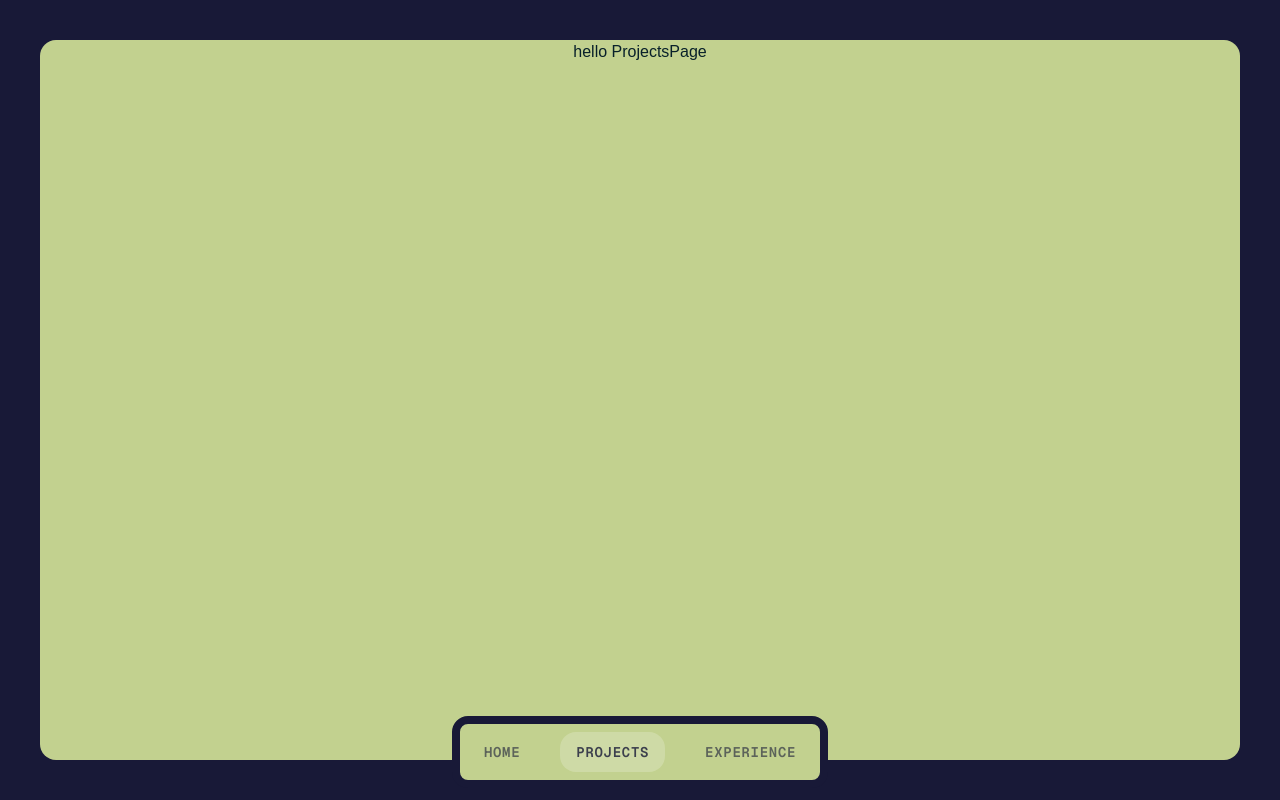
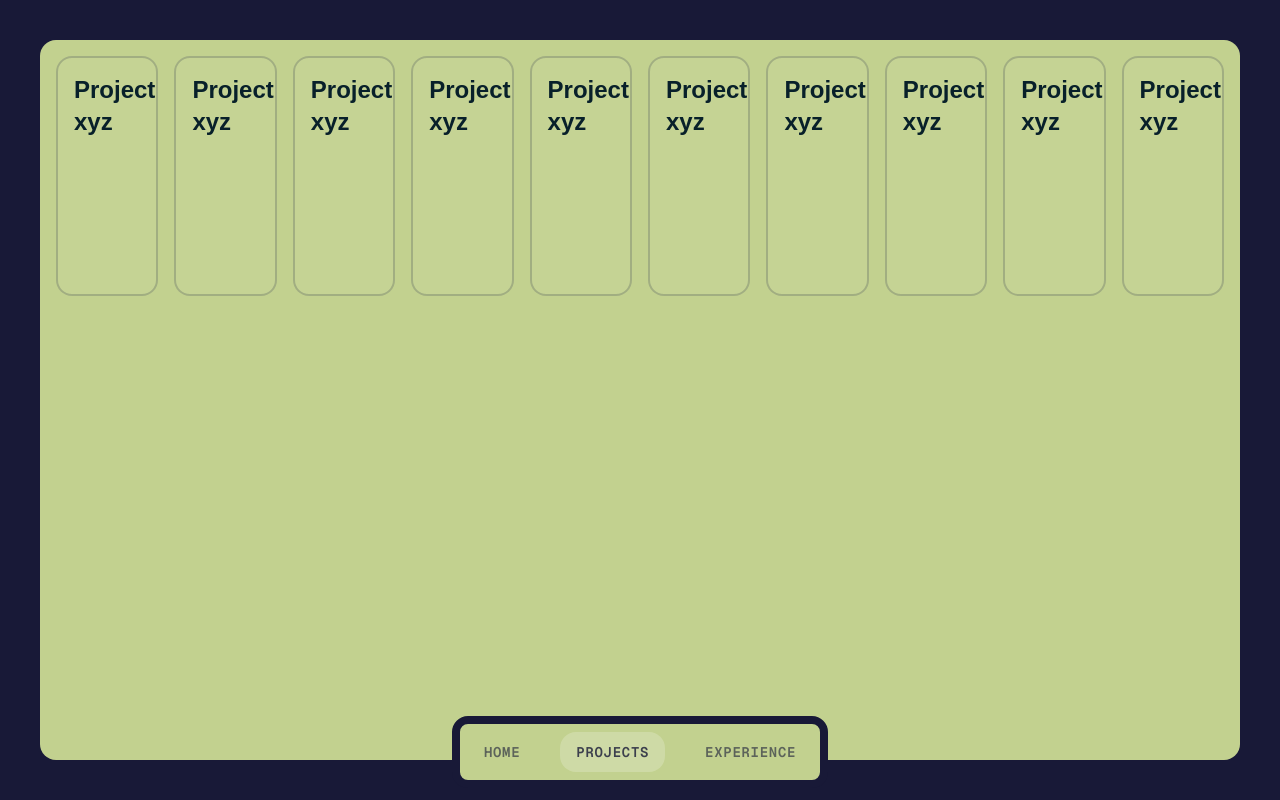
Before and after one commit to ankitzm/portfolio, a Next.js app: page /projects in a window 1280 px wide. Built offline with nearby package versions, Linux system fonts and the light colour scheme.

Commit message:
Add ProjectCard and ProjectsGrid components; update ProjectsPage to utilize new components for improved layout and organization of project cards.

```diff
--- /dev/null
+++ b/app/components/ProjectCard.tsx
@@ -0,0 +1,22 @@
+interface ProjectCardProps {
+  colSpan?: 1 | 2 | 3 | 4 | 5 | 6 | 7 | 8 | 9;
+  title?: string;
+  height?: string;
+  className?: string;
+}
+
+export default function ProjectCard({
+  colSpan = 3,
+  title = "Project xyz",
+  className = "",
+}: ProjectCardProps) {
+  const colSpanClass = `col-span-${colSpan}`;
+
+  return (
+    <div
+      className={`border-2 border-background-base/20 bg-white/5 rounded-2xl p-4 h-60 ${colSpanClass} ${className}`}
+    >
+      <h1 className="text-2xl font-bold">{title}</h1>
+    </div>
+  );
+}
--- /dev/null
+++ b/app/components/ProjectsGrid.tsx
@@ -0,0 +1,15 @@
+interface ProjectsGridProps {
+  children: React.ReactNode;
+  className?: string;
+}
+
+export default function ProjectsGrid({
+  children,
+  className = "",
+}: ProjectsGridProps) {
+  return (
+    <div className={`m-4 mb-8 grid grid-cols-10 gap-4 ${className}`}>
+      {children}
+    </div>
+  );
+}
--- a/app/projects/page.tsx
+++ b/app/projects/page.tsx
@@ -1,7 +1,21 @@
+import ProjectCard from "../components/ProjectCard";
+import ProjectsGrid from "../components/ProjectsGrid";
+
 export default function ProjectsPage() {
   return (
-    <main className="relative h-screen overflow-hidden">
-      hello ProjectsPage
+    <main className="relative h-full w-full overflow-y-auto">
+      <ProjectsGrid>
+        <ProjectCard colSpan={6} />
+        <ProjectCard colSpan={4} />
+        <ProjectCard colSpan={3} />
+        <ProjectCard colSpan={4} />
+        <ProjectCard colSpan={3} />
+        <ProjectCard colSpan={4} />
+        <ProjectCard colSpan={6} />
+        <ProjectCard colSpan={3} />
+        <ProjectCard colSpan={4} />
+        <ProjectCard colSpan={3} />
+      </ProjectsGrid>
     </main>
   );
 }
```
